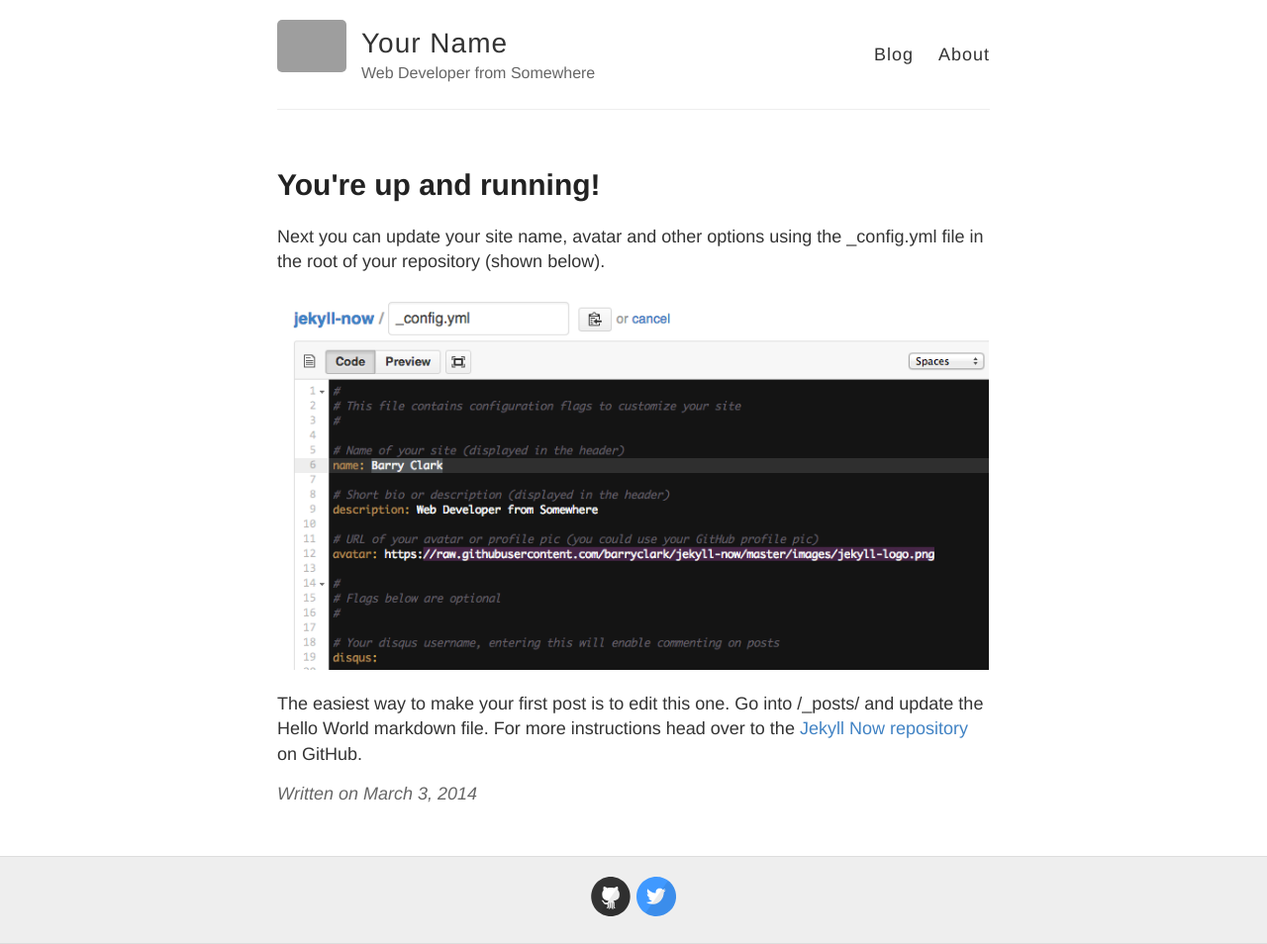
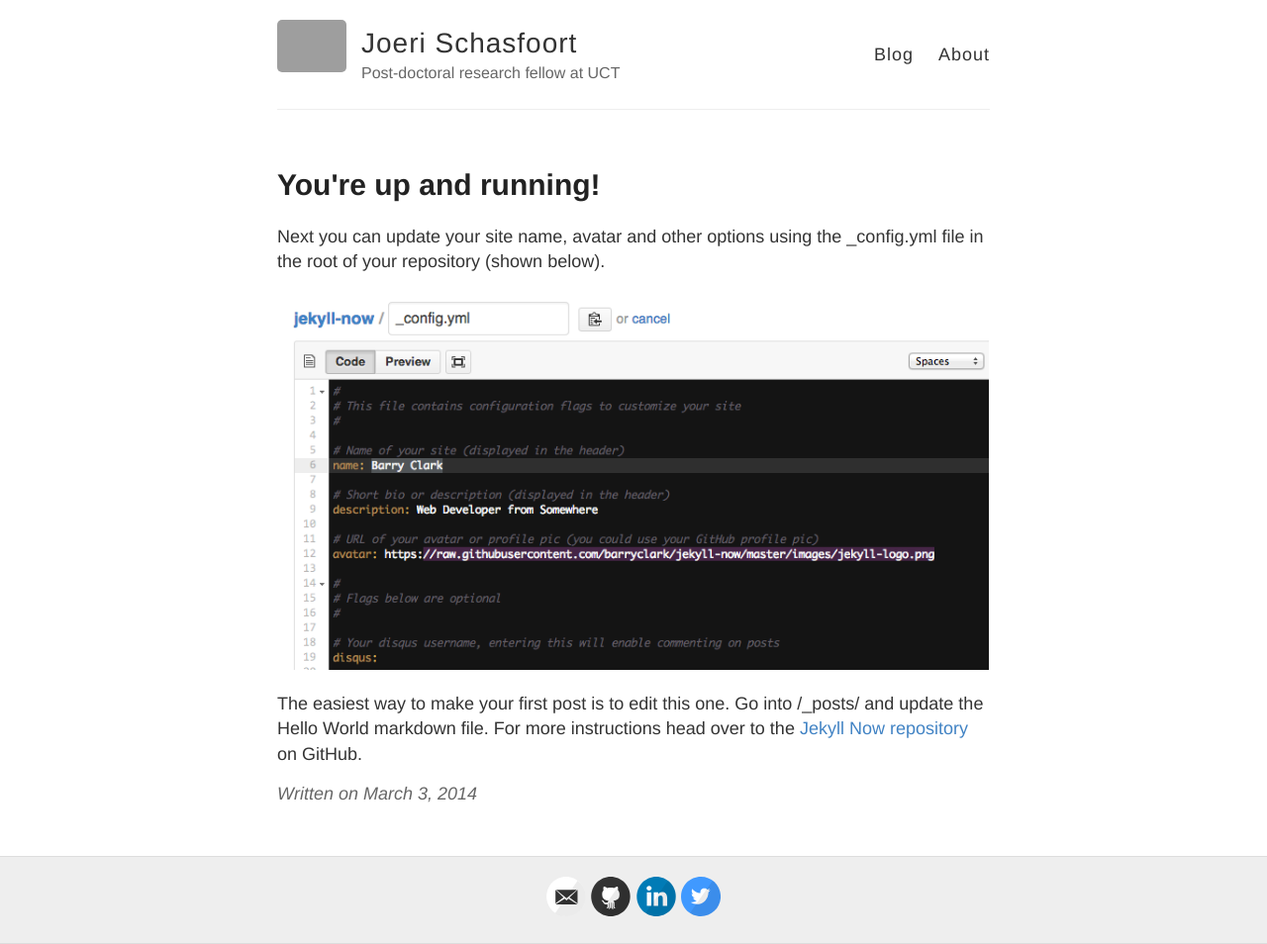
Before and after one commit to joerischasfoort/joerischasfoort.github.io, a Jekyll site: the page built from _posts/2014-3-3-Hello-World.md, in a window 1280 px wide. Shown: the whole page at 99% size. Built offline with Jekyll 4.4.1, drawn with Linux system fonts in a browser that asks for light colours; grey boxes are pictures that could not be loaded.

Commit message:
Update _config.yml

```diff
--- a/_config.yml
+++ b/_config.yml
@@ -3,10 +3,10 @@
 #
 
 # Name of your site (displayed in the header)
-name: Your Name
+name: Joeri Schasfoort
 
 # Short bio or description (displayed in the header)
-description: Web Developer from Somewhere
+description: Post-doctoral research fellow at UCT
 
 # URL of your avatar or profile pic (you could use your GitHub profile pic)
 avatar: https://raw.githubusercontent.com/barryclark/jekyll-now/master/images/jekyll-logo.png
@@ -18,15 +18,15 @@ avatar: https://raw.githubusercontent.com/barryclark/jekyll-now/master/images/je
 # Includes an icon in the footer for each username you enter
 footer-links:
   dribbble:
-  email:
+  email: joeri.schasfoort@uct.ac.za
   facebook:
   flickr:
-  github: barryclark/jekyll-now
+  github: https://github.com/joerischasfoort
   instagram:
-  linkedin:
+  linkedin: https://www.linkedin.com/in/joeri-schasfoort-b7926844/
   pinterest:
   rss: # just type anything here for a working RSS icon
-  twitter: jekyllrb
+  twitter: https://twitter.com/joerischasfoort
   stackoverflow: # your stackoverflow profile, e.g. "users/50476/bart-kiers"
   youtube: # channel/<your_long_string> or user/<user-name>
   googleplus: # anything in your profile username that comes after plus.google.com/
@@ -41,7 +41,7 @@ google_analytics:
 
 # Your website URL (e.g. http://barryclark.github.io or http://www.barryclark.co)
 # Used for Sitemap.xml and your RSS feed
-url:
+url: https://joerischasfoort.github.io/
 
 # If you're hosting your site at a Project repository on GitHub pages
 # (http://yourusername.github.io/repository-name)
```
